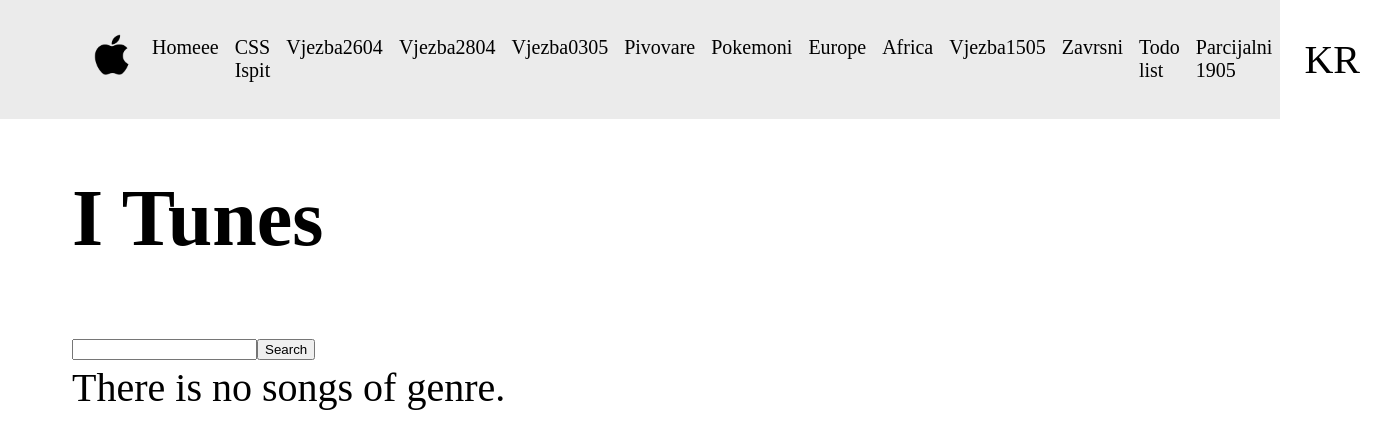
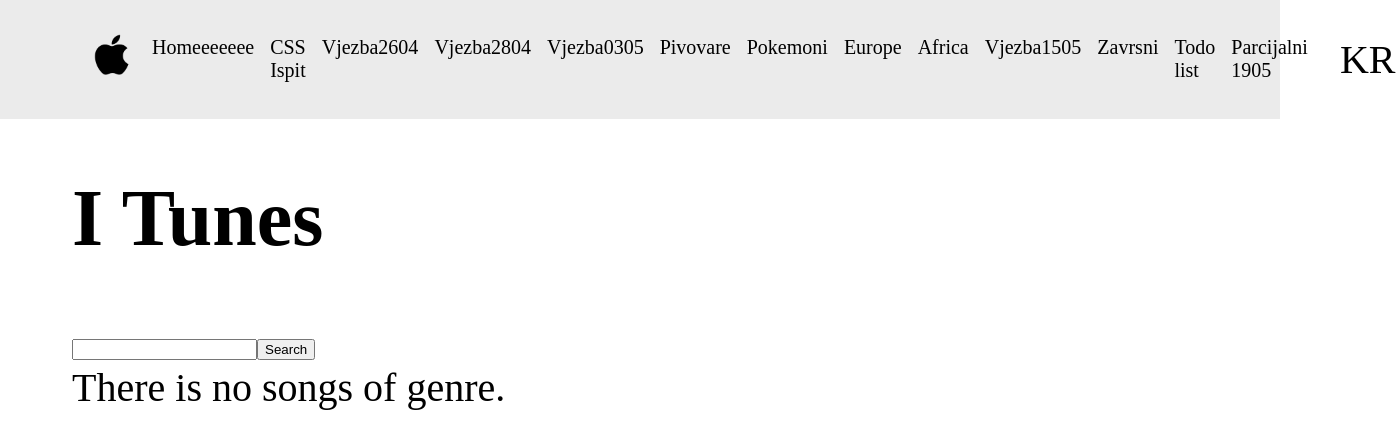
Before and after one commit to kristian0s/react-app, a React (Vite) app: page /parcijalni1905 in a window 1280 px wide. Shown: the top 448 px of the page, 1396 px wide, since content can reach past the window. Built offline with nearby package versions, Linux system fonts and the light colour scheme.

Commit message:
added more letters

```diff
--- a/src/components/header.tsx
+++ b/src/components/header.tsx
@@ -11,7 +11,7 @@
         <div className="header__actions">
           <nav className="header__nav">
             <a className="header__nav__item" href="/">
-              Homeee
+              Homeeeeeee
             </a>
             <a className="header__nav__item" href="/ispit">
               CSS Ispit
```
